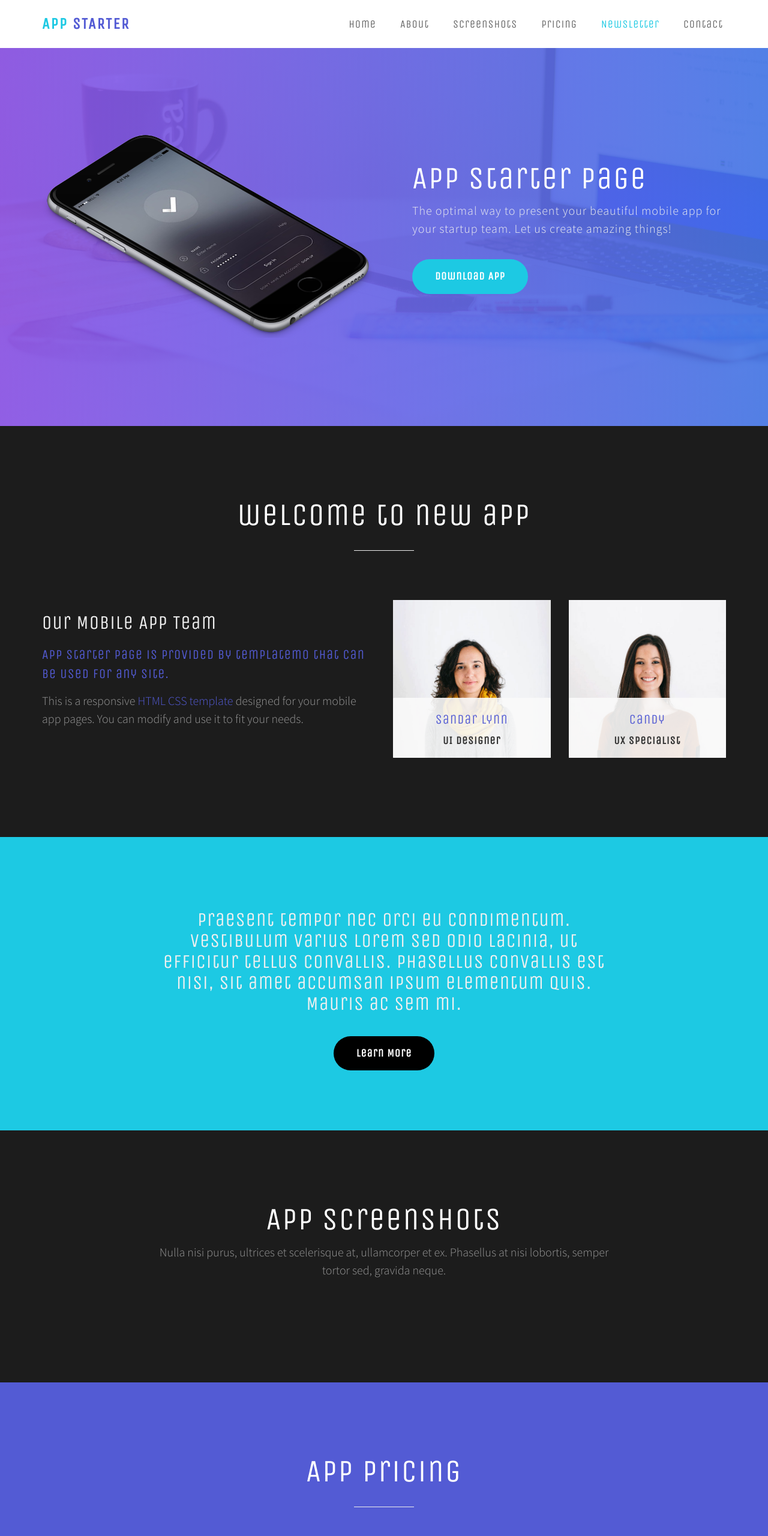
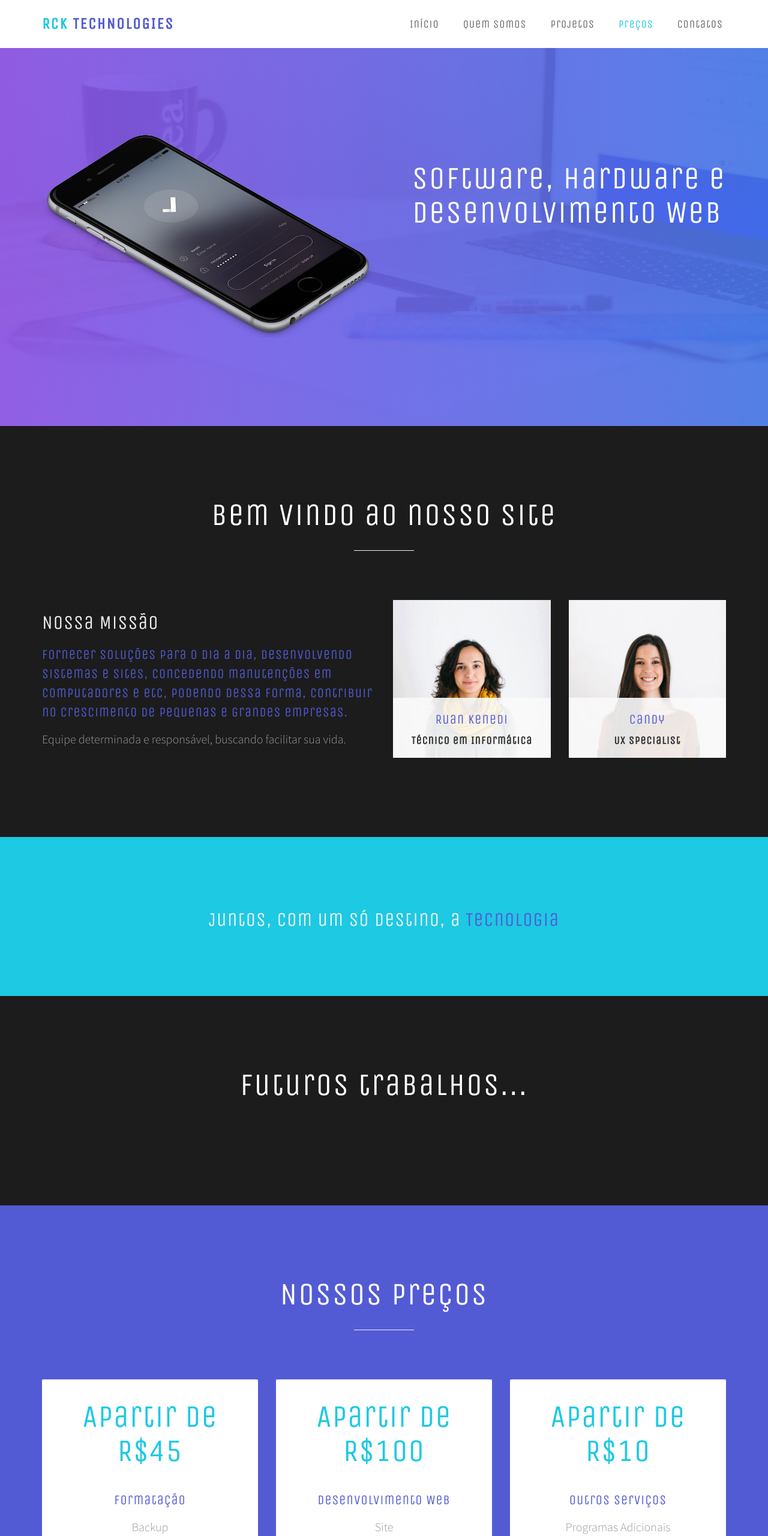
Before and after one commit to ruankenedi/rck-website, a website built with webpack: page index.html in a window 1280 px wide. Shown: the top 2560 px of the page at 60% size. Built offline with nearby package versions, Linux system fonts and the light colour scheme.

Commit message:
Customize site

```diff
--- a/index.html
+++ b/index.html
@@ -1,7 +1,6 @@
 <!DOCTYPE html>
 <html lang="en">
 	<head>
-
 		<meta charset="UTF-8">
 		<meta http-equiv="X-UA-Compatible" content="IE=Edge">
 		<meta name="description" content="">
@@ -9,116 +8,120 @@
 		<meta name="author" content="">
 		<meta name="viewport" content="width=device-width, initial-scale=1, maximum-scale=1">
 
-<title>App Starter HTML CSS Website Template</title>
-<!--
-App Starter Template
-http://www.templatemo.com/tm-492-app-starter
--->
+		<title>RCK Technologies - Desenvolvimento Web</title>
+
 		<link rel="stylesheet" href="css/bootstrap.min.css">
 		<link rel="stylesheet" href="css/animate.css">
 		<link rel="stylesheet" href="css/font-awesome.min.css">
-
 		<link rel="stylesheet" href="css/magnific-popup.css">
-
 		<link rel="stylesheet" href="css/owl.theme.css">
 		<link rel="stylesheet" href="css/owl.carousel.css">
-
 		<link href='https://fonts.googleapis.com/css?family=Unica+One' rel='stylesheet' type='text/css'>
 		<link href='https://fonts.googleapis.com/css?family=Source+Sans+Pro:400,300,700' rel='stylesheet' type='text/css'>
 
 		<!-- Main css -->
 		<link rel="stylesheet" href="css/style.css">
 
+		<script>
+			function currentYear() {
+				const year = new Date().getFullYear();
+				return document.write(year);
+			}
+
+			// function newsLetter() {
+			// 	var content = 'expression';
+			// 	console.log(content);
+			// 	let test;
+
+			// 	setInterval(() => {
+			// 		var lastIndex = content.length - 1;
+			// 		console.log('text: ', content);
+
+			// 		test = content[lastIndex] + content.slice(0, lastIndex);
+
+			// 		return test;
+			// 		document.write(test);
+			// 	}, 1000);
+
+
+			// }
+		</script>
 	</head>
 	<body data-spy="scroll" data-target=".navbar-collapse" data-offset="50">
 
-
 		<!-- PRE LOADER -->
-
 		<div class="preloader">
 			<div class="sk-spinner sk-spinner-pulse"></div>
 		</div>
 
-
-
 		<!-- Navigation Section -->
-
 		<div class="navbar navbar-default navbar-fixed-top">
 			<div class="container">
-
 				<div class="navbar-header">
 					<button class="navbar-toggle" data-toggle="collapse" data-target=".navbar-collapse">
 						<span class="icon icon-bar"></span>
 						<span class="icon icon-bar"></span>
 						<span class="icon icon-bar"></span>
 					</button>
-			<a href="index.html" class="navbar-brand"><span>App</span> Starter</a>
+					<a href="index.html" class="navbar-brand"><span>RCK</span> Technologies</a>
 				</div>
-
 				<div class="collapse navbar-collapse">
 					<ul class="nav navbar-nav navbar-right">
-				<li><a href="#home" class="smoothScroll">Home</a></li>
-				<li><a href="#about" class="smoothScroll">About</a></li>
-				<li><a href="#screenshot" class="smoothScroll">Screenshots</a></li>
-                <li><a href="#pricing" class="smoothScroll">Pricing</a></li>
-                <li><a href="#newsletter" class="smoothScroll">Newsletter</a></li>
-        		<li><a href="#" data-toggle="modal" data-target="#modal1">Contact</a></li>
+						<li><a href="#home" class="smoothScroll">Início</a></li>
+						<li><a href="#about" class="smoothScroll">Quem Somos</a></li>
+						<li><a href="#screenshot" class="smoothScroll">Projetos</a></li>
+						<li><a href="#pricing" class="smoothScroll">Preços</a></li>
+						<!-- <li><a href="#newsletter" class="smoothScroll">Newsletter</a></li> -->
+						<li><a href="#" data-toggle="modal" data-target="#modal1">Contatos</a></li>
 					</ul>
 				</div>
-
 			</div>
 		</div>
 
-
 		<!-- Home Section -->
-
 		<section id="home" class="main">
 			<div class="overlay"></div>
 			<div class="container">
 				<div class="row">
-
 					<div class="wow fadeInUp col-md-6 col-sm-5 col-xs-10 col-xs-offset-1 col-sm-offset-0" data-wow-delay="0.2s">
 						<img src="images/home-img.png" class="img-responsive" alt="Home">
 					</div>
-
 					<div class="col-md-6 col-sm-7 col-xs-12">
 						<div class="home-thumb">
-                         <h1 class="wow fadeInUp" data-wow-delay="0.6s">App Starter Page</h1>
-                         <p class="wow fadeInUp" data-wow-delay="0.8s">The optimal way to present your beautiful mobile app for your startup team. Let us create amazing things!</p>
-                         <a href="#pricing" class="wow fadeInUp section-btn btn btn-success smoothScroll" data-wow-delay="1s">Download App</a>
+							<h1 class="wow fadeInUp" data-wow-delay="0.6s">Software, Hardware e Desenvolvimento Web</h1>
+							<!-- <a href="#pricing" class="wow fadeInUp section-btn btn btn-success smoothScroll" data-wow-delay="1s"><script>newsLetter()</script></a> -->
 						</div>
 					</div>
-
 				</div>
 			</div>
 		</section>
 
-
 		<!-- About Section -->
-
 		<section id="about">
 			<div class="container">
 				<div class="row">
-
 					<div class="col-md-12 col-sm-12">
 						<div class="wow bounceIn section-title">
-                         <h1>welcome to new app</h1>
+							<h1>Bem vindo ao nosso site</h1>
 							<hr>
 						</div>
 					</div>
 
 					<div class="wow fadeInUp col-md-6 col-sm-12" data-wow-delay="0.4s">
-                   <h2>Our Mobile App Team</h2>
-                   <h3 class="wow fadeInUp" data-wow-delay="0.8s">App Starter page is provided by templatemo that can be used for any site.</h3>
-                   <p class="wow fadeInUp" data-wow-delay="0.4s">This is a responsive <a href="https://plus.google.com/+templatemo" target="_blank">HTML CSS template</a> designed for your mobile app pages. You can modify and use it to fit your needs.</p>
+						<h2>Nossa Missão</h2>
+						<!-- App Starter page is provided by templatemo that can be used for any site. -->
+						<h3 class="wow fadeInUp" data-wow-delay="0.8s">Fornecer soluções para o dia a dia, desenvolvendo sistemas e
+							sites, concedendo manutenções em computadores e etc, podendo dessa forma, contribuir no crescimento de pequenas e grandes empresas.
+						</h3>
+						<p class="wow fadeInUp" data-wow-delay="0.4s">Equipe determinada e responsável, buscando facilitar sua vida.</p>
 					</div>
 
 					<div class="wow fadeInUp col-md-3 col-sm-6" data-wow-delay="0.4s">
 						<div class="about-thumb">
 							<img src="images/team-img1.jpg" class="img-responsive" alt="Team">
 							<div class="about-overlay">
-                                   <h3>Sandar Lynn</h3>
-                                   <h4>UI Designer</h4>
+								<h3>Ruan Kenedi</h3>
+								<h4>Técnico em Informática</h4>
 								<ul class="social-icon">
 									<li><a href="#" class="fa fa-facebook"></a></li>
 									<li><a href="#" class="fa fa-instagram"></a></li>
@@ -142,108 +145,87 @@ http://www.templatemo.com/tm-492-app-starter
 								</div>
 						</div>
 					</div>
-
 				</div>
 			</div>
 		</section>
 
-
 		<!-- Divider Section -->
-
 		<section id="divider">
 			<div class="container">
 				<div class="row">
-
 					<div class="col-md-offset-2 col-md-8 col-sm-12">
-                    <h2 class="wow fadeInUp" data-wow-delay="0.4s">Praesent tempor nec orci eu condimentum. Vestibulum varius lorem sed odio lacinia, ut efficitur tellus convallis. Phasellus convallis est nisi, sit amet accumsan ipsum elementum quis. Mauris ac sem mi.</h2>
-                    <a href="#screenshot" class="wow fadeInUp section-btn btn btn-success smoothScroll" data-wow-delay="0.8s">Learn More</a>
+						<h2 class="wow fadeInUp" data-wow-delay="0.4s">Juntos, com um só destino, a <a> Tecnologia</a> </h2>
+						<!-- <a href="#screenshot" class="wow fadeInUp section-btn btn btn-success smoothScroll" data-wow-delay="0.8s">Learn More</a> -->
 					</div>
-
 				</div>
 			</div>
 		</section>
 
-
 		<!-- Screenshot Section -->
-
 		<section id="screenshot">
 			<div class="container">
 				<div class="row">
-
 					<div class="col-md-offset-2 col-md-8 col-sm-12">
 						<div class="section-title">
-                         <h1>App Screenshots</h1>
-                         <p class="wow fadeInUp" data-wow-delay="0.8s">Nulla nisi purus, ultrices et scelerisque at, ullamcorper et ex. Phasellus at nisi lobortis, semper tortor sed, gravida neque.</p>
+							<h1>Futuros trabalhos...</h1>
+							<!-- <p class="wow fadeInUp" data-wow-delay="0.8s">Nulla nisi purus, ultrices et scelerisque at, ullamcorper et ex. Phasellus at nisi lobortis, semper tortor sed, gravida neque.</p> -->
 						</div>
 					</div>
 
 					<!-- Screenshot Owl Carousel -->
-               <div id="screenshot-carousel" class="owl-carousel">
-
+					<!-- <div id="screenshot-carousel" class="owl-carousel">
 						<div class="item col-md-3 col-sm-3 wow fadeInUp" data-wow-delay="0.9s">
 							<a href="images/screenshot-img1.jpg" class="image-popup">
 								<img src="images/screenshot-img1.jpg" class="img-responsive" alt="screenshot">
 							</a>
 						</div>
-
 						<div class="item col-md-3 col-sm-3 wow fadeInUp" data-wow-delay="0.9s">
 							<a href="images/screenshot-img2.jpg" class="image-popup">
 								<img src="images/screenshot-img2.jpg" class="img-responsive" alt="screenshot">
 							</a>
 						</div>
-
 						<div class="item col-md-3 col-sm-3 wow fadeInUp" data-wow-delay="0.9s">
 							<a href="images/screenshot-img3.jpg" class="image-popup">
 								<img src="images/screenshot-img3.jpg" class="img-responsive" alt="screenshot">
 							</a>
 						</div>
-
 						<div class="item col-md-3 col-sm-3 wow fadeInUp" data-wow-delay="0.9s">
 							<a href="images/screenshot-img4.jpg" class="image-popup">
 								<img src="images/screenshot-img4.jpg" class="img-responsive" alt="screenshot">
 							</a>
 						</div>
-
 						<div class="item col-md-3 col-sm-3 wow fadeInUp" data-wow-delay="0.9s">
 							<a href="images/screenshot-img5.jpg" class="image-popup">
 								<img src="images/screenshot-img5.jpg" class="img-responsive" alt="screenshot">
 							</a>
 						</div>
-
 						<div class="item col-md-3 col-sm-3 wow fadeInUp" data-wow-delay="0.9s">
 							<a href="images/screenshot-img6.jpg" class="image-popup">
 								<img src="images/screenshot-img6.jpg" class="img-responsive" alt="screenshot">
 							</a>
 						</div>
-
 						<div class="item col-md-3 col-sm-3 wow fadeInUp" data-wow-delay="0.9s">
 							<a href="images/screenshot-img7.jpg" class="image-popup">
 								<img src="images/screenshot-img7.jpg" class="img-responsive" alt="screenshot">
 							</a>
 						</div>
-
 						<div class="item col-md-3 col-sm-3 wow fadeInUp" data-wow-delay="0.9s">
 							<a href="images/screenshot-img8.jpg" class="image-popup">
 								<img src="images/screenshot-img8.jpg" class="img-responsive" alt="screenshot">
 							</a>
 						</div>
-
-               </div>
-
 					</div>
 				</div>
+			</div> -->
 		</section>
 
-
 		<!-- Pricing Section -->
-
 		<section id="pricing">
 			<div class="container">
 				<div class="row">
-
 					<div class="col-md-12 col-sm-12">
 						<div class="section-title">
-                         <h1>App Pricing</h1>
+							<h1>Nossos Preços</h1>
 							<hr>
 						</div>
 					</div>
@@ -251,15 +233,18 @@ http://www.templatemo.com/tm-492-app-starter
 					<div class="wow fadeInUp col-md-4 col-sm-4" data-wow-delay="0.4s">
 						<div class="pricing-plan">
 							<div class="pricing-month">
-                              <h2>$60</h2>
+								<h2>Apartir de R$45</h2>
 							</div>
+
 							<div class="pricing-title">
-                              <h3>Starter</h3>
+								<h3>Formatação</h3>
 							</div>
-                         <p>40 Users</p>
-                         <p>10GB per user</p>
-                         <p>Unlimited Support</p>
-                         <p>1 Year License</p>
+
+							<p>Backup</p>
+							<p>Antivírus</p>
+							<p>Pacote Office</p>
+
+							<!-- <p>1 Year License</p> -->
 							<button class="btn btn-default section-btn">Register now</button>
 						</div>
 					</div>
@@ -267,15 +252,17 @@ http://www.templatemo.com/tm-492-app-starter
 					<div class="wow fadeInUp col-md-4 col-sm-4" data-wow-delay="0.6s">
 						<div class="pricing-plan">
 							<div class="pricing-month">
-                              <h2>$120</h2>
+								<h2>Apartir de R$100</h2>
 							</div>
+
 							<div class="pricing-title">
-                              <h3>Business</h3>
+								<h3>Desenvolvimento Web</h3>
 							</div>
-                         <p>100 Users</p>
-                         <p>20GB per user</p>
-                         <p>Unlimited Support</p>
-                         <p>2 Years License</p>
+
+							<p>Site</p>
+							<p>Design</p>
+							<p>Software</p>
+
 							<button class="btn btn-default section-btn">Register now</button>
 						</div>
 					</div>
@@ -283,36 +270,35 @@ http://www.templatemo.com/tm-492-app-starter
 					<div class="wow fadeInUp col-md-4 col-sm-4" data-wow-delay="0.8s">
 						<div class="pricing-plan">
 							<div class="pricing-month">
-                              <h2>$200</h2>
+								<h2>Apartir de R$10</h2>
 							</div>
+
 							<div class="pricing-title">
-                              <h3>Advanced</h3>
+								<h3>Outros Serviços</h3>
 							</div>
-                         <p>200 Users</p>
-                         <p>30GB per user</p>
-                         <p>Unlimted Support</p>
-                         <p>3 Years License</p>
+
+							<p>Programas Adicionais</p>
+							<p>Configurações de Impressoras</p>
+							<p>Manutenção de Computadores</p>
+
 							<button class="btn btn-default section-btn">Register now</button>
 						</div>
 					</div>
-
 				</div>
 			</div>
 		</section>
 
-
 		<!-- Newsletter Section -->
-
-<section id="newsletter">
+		<!-- <section id="newsletter">
 			<div class="overlay"></div>
 			<div class="container">
 				<div class="row">
-
 					<div class="col-md-offset-2 col-md-8 col-sm-12">
 						<div class="wow bounceIn section-title">
 							<h2>Subscribe Newsletter</h2>
 							<p class="wow fadeInUp" data-wow-delay="0.5s">Maecenas orci sem, mollis quis risus a, venenatis condimentum felis. Integer ut bibendum ipsum. Etiam a tristique sapien, ut dictum augue.</p>
 						</div>
+
 						<div class="wow fadeInUp newsletter-form" data-wow-delay="0.8s">
 							<form action="#" method="post">
 								<div class="col-md-8 col-sm-7">
@@ -324,21 +310,17 @@ http://www.templatemo.com/tm-492-app-starter
 							</form>
 						</div>
 					</div>
-
 				</div>
 			</div>
-</section>
-
+		</section> -->
 
 		<!-- Footer Section -->
-
 		<footer>
 			<div class="container">
 				<div class="row">
-
 					<div class="col-md-8 col-sm-6">
 						<div class="wow fadeInUp footer-copyright" data-wow-delay="0.4s">
-                         <p>Copyright &copy; 2016 Your App Starter
+							<p>Copyright &copy; <script>currentYear();</script> RCK Technologies
 							<span>||</span>
 							Design: <a href="https://plus.google.com/+templatemo" title="free css templates" target="_blank">Templatemo</a></p>
 						</div>
@@ -353,14 +335,11 @@ http://www.templatemo.com/tm-492-app-starter
 							<li><a href="#" class="fa fa-linkedin"></a></li>
 						</ul>
 					</div>
-
 				</div>
 			</div>
 		</footer>
 
-
 		<!-- Modal Contact -->
-
 		<div class="modal fade" id="modal1" tabindex="-1" role="dialog" aria-labelledby="myModalLabel" aria-hidden="true">
 			<div class="modal-dialog">
 				<div class="modal-content modal-popup">
@@ -379,11 +358,8 @@ http://www.templatemo.com/tm-492-app-starter
 			</div>
 		</div>
 
-
 		<!-- Back top -->
-
 		<a href="#" class="go-top"><i class="fa fa-angle-up"></i></a>
-
 
 		<!-- SCRIPTS -->
 
```
Lines whose indentation alone changed are shown as unchanged.
